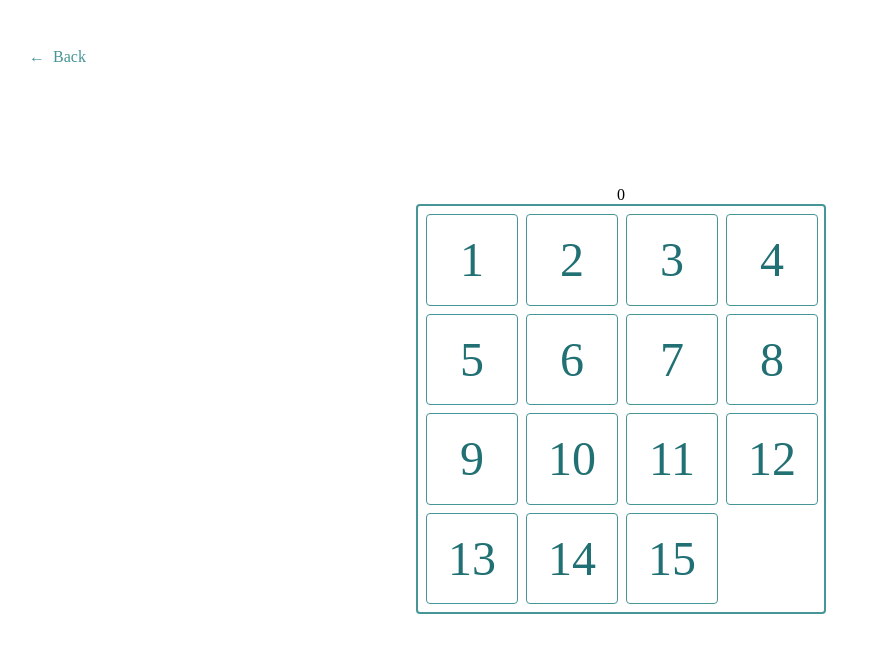
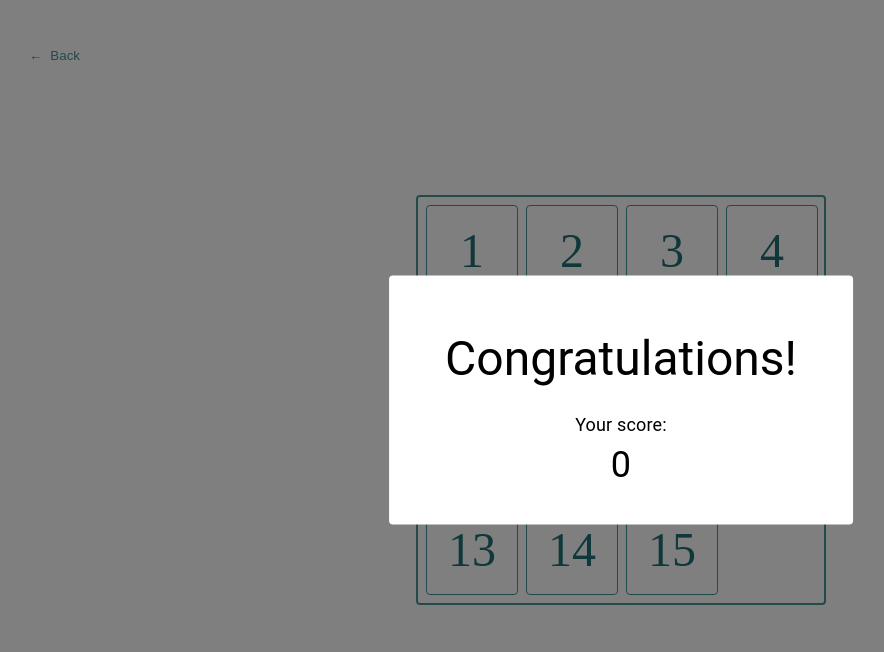
Before and after one commit to SashaBianco/barley-break, a React (Create React App) app: page /game in a window 1280 px wide. Both pictures are taken after a click on the element "10". Shown: the top 652 px of the page, without its empty margins (19-903 px from the left). Built offline with nearby package versions, Linux system fonts and the light colour scheme.

Commit message:
1.1.2
add modal window(result game)

```diff
--- a/src/App.js
+++ b/src/App.js
@@ -13,7 +13,7 @@ function App() {
     <BrowserRouter>
       <Routes>
           <Route
-              path="/home"
+              path="*"
               element={
                 <Home
                   onStateCombination={setCombination}
--- /dev/null
+++ b/src/components/WinnerModal.jsx
@@ -0,0 +1,46 @@
+import { Modal, Box, Typography } from "@mui/material";
+
+const style = {
+    position: 'absolute',
+    top: '50%',
+    left: '50%',
+    transform: 'translate(-50%, -50%)',
+    width: 'auto',
+    bgcolor: 'background.paper',
+    outline: 'none',
+    p: 4,
+    borderRadius: 1,
+    display: 'flex',
+    alignItems: 'center',
+    flexDirection: 'column',
+  };
+
+const WinnerModal = (props) => {
+
+    const closeModal = () => {
+        props.onStateModale(false);
+        props.setStepCounter(0);
+      }
+
+    return (
+        <Modal
+          isActive = {props.modal == true}
+          open={props.modal}
+          onClose={closeModal}
+        >
+          <Box sx={style}>
+            <Typography variant="h3" component="h1" sx={ {p: 3}}>
+                Congratulations!
+            </Typography>
+            <Typography sx={{ px: 3, fontSize: 18 }}>
+                Your score:
+            </Typography>
+            <Typography sx={{ px: 3, fontSize: 36 }}>
+              {props.value}
+            </Typography>
+          </Box>
+        </Modal>
+    )
+};
+
+export default WinnerModal;
--- a/src/pages/game.jsx
+++ b/src/pages/game.jsx
@@ -3,6 +3,7 @@ import PlayingField from '../components/PlayingField';
 import React, {useState} from 'react';
 import Counter from "../components/Counter";
 import { Link } from 'react-router-dom';
+import WinnerModal from '../components/WinnerModal';
 
 
 const AppContainer = styled.div`
@@ -14,7 +15,9 @@ const AppContainer = styled.div`
   flex-direction: column;
 `
 
-const Back = styled.a`
+const Back = styled.button`
+    background: none;
+    border: none;
     position: absolute;
     top: 32px;
     left: 32px;
@@ -32,11 +35,12 @@ const Back = styled.a`
 `;
 
 
+
 function Game(props) {
   const winCombination = Array.from({length: 16}).map((_, i) => i < 15 ?  i+1 : null);
   const [cells, setCells] = useState(props.combination.map((i) => ({value: i})));
   const [stepCounter, setStepCounter] = useState(0);
-
+  const [modal, setModal] = useState(false);
 
 
 
@@ -116,16 +120,14 @@ function Game(props) {
   const checkResult = (array, arrayCurrent) => {
     let isEqual = JSON.stringify(array) == JSON.stringify(arrayCurrent);
     if (isEqual) {
-      console.log('you win');
+      setModal(true);
+
     }
   }
 
+
   return (
     <AppContainer>
-      <Counter
-          value = {stepCounter}
-      />
-
         <Link to='/home'>
           <Back>Back</Back>
         </Link>
@@ -134,7 +136,12 @@ function Game(props) {
           cells={cells}
           getValueCell={getValueCell}
       />
-
+     <WinnerModal
+        modal={modal}
+        onStateModale={setModal}
+        value={stepCounter}
+        setStepCounter={setStepCounter}
+     />
 
     </AppContainer>
   );
```
